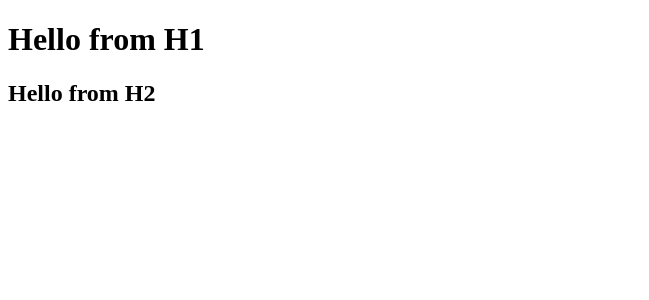
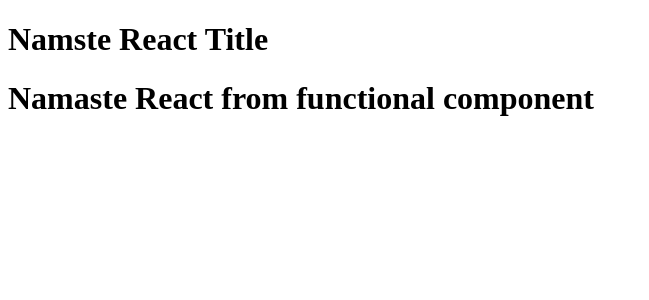
Before and after one commit to evilsempire/namaste-react-tuts, a React (Vite) app: page / in a window 1280 px wide. Shown: the top 300 px of the page, without its empty margins (0-649 px from the left). Built offline with nearby package versions, Linux system fonts and the light colour scheme.

Commit message:
Episode 3

```diff
--- a/App.js
+++ b/App.js
@@ -1,39 +1,52 @@
 import React from "react";
 import ReactDOM from "react-dom/client";
-{/* <div id="parent">
-        <div id="child">
-            <h1>Hello from H1 tag</h1>
-        </div>
-    </div> */}
-
-{/* <div id="parent">
-        <div id="child">
-            <h1>Hello from H1 tag</h1>
-            <h2>Hello from H2 tag</h2>
-        </div>
-    </div> */}
-
-// const parent = React.createElement("div", {
-//     id: "parent"
-// }, React.createElement("div", {
-//     id: "child"
-// }, React.createElement("h1", {}, "Hello from H1 tag")))
 
 
-//How to create two childerm?
-const parent = React.createElement("div", {
-    id: "parent"
-}, React.createElement("div", {
-    id: "children"
-}, [
-    React.createElement("h1", {}, "Hello from H1"),
-    React.createElement("h2", {}, "Hello from H2")
-]))
+//React Element
+//React.createElement => React Element JS Object => HTMLElement(render)
+const heading = React.createElement("h1", { id: "heading" }, "Namaste React");
 
-const heading = React.createElement("h1", {
-    "id": "heading"
-}, "Hello from react!");
+//JSX
+//JSX => React.createElement => React Element JS Object => HTMLElement(render)
+const jsxHeading = <h1>Namaste React from JSX</h1>
 
+
+//Components
+//1. class based components => OLD
+//2. function based components => NEW
+
+// const TitleComponent = () => (
+//     <h1 className="title">
+//         Namste React Title
+//     </h1>
+// )
+
+const TitleComponent = function () {
+    return (
+        <h1 className="title">
+            Namste React Title
+        </h1>
+    )
+}
+
+const HeadingComponent = () => (
+    <React.Fragment>
+        <div id="container">
+            <TitleComponent />
+            <h1 className="heading">Namaste React from functional component</h1>
+        </div>
+        <div id="container-2">
+
+        </div>
+    </React.Fragment>
+);
+
+// const functionalComponent1 = () => {
+//     return <h1>Namaste React from functional based component 2</h1>
+// }
+
+//Root
 const root = ReactDOM.createRoot(document.getElementById("root"));
 
-root.render(parent)
+// root.render(jsxHeading);
+root.render(<HeadingComponent />)
--- a/package.json
+++ b/package.json
@@ -4,6 +4,8 @@
   "description": "This is the namaste react project",
   "main": "App.js",
   "scripts": {
+    "start": "parcel index.html",
+    "build": "parcel build index.html",
     "test": "jest"
   },
   "repository": {
```
